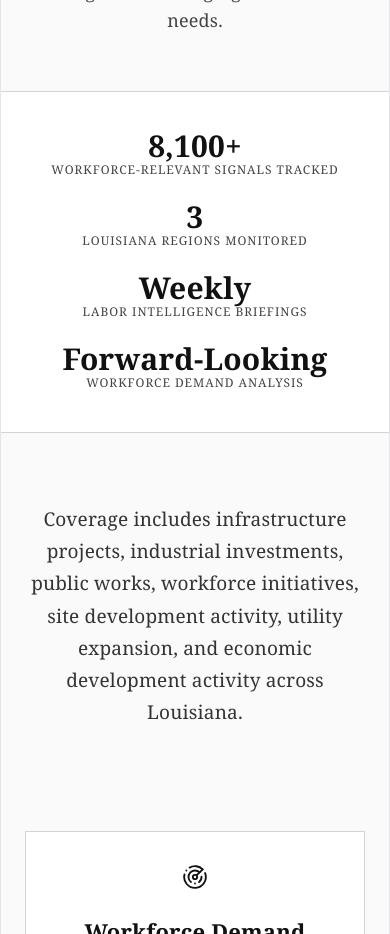
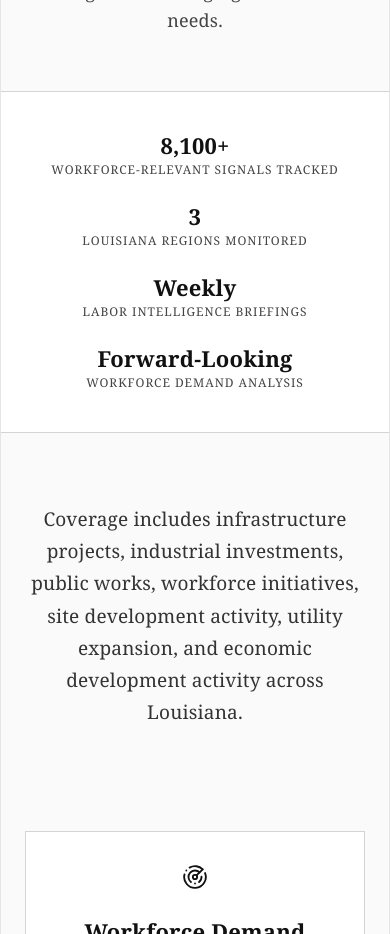
Before and after one commit to eno-pixel/edetintelligence-site, a React (Vite) app: page / in a window 390 px wide. Shown: the part 780-1714 px from the top of the page. Built offline with nearby package versions, Linux system fonts and the light colour scheme.

Commit message:
Reduce stats number size

```diff
--- a/src/App.css
+++ b/src/App.css
@@ -410,3 +410,13 @@ body {
     line-height: 1.2 !important;
   }
 }
+
+.stats h3 {
+  font-size: 24px !important;
+}
+
+@media (max-width: 800px) {
+  .stats h3 {
+    font-size: 22px !important;
+  }
+}
```
